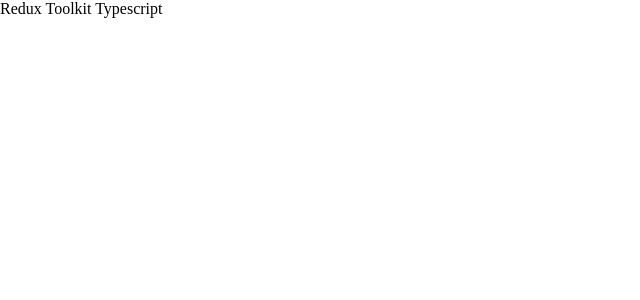
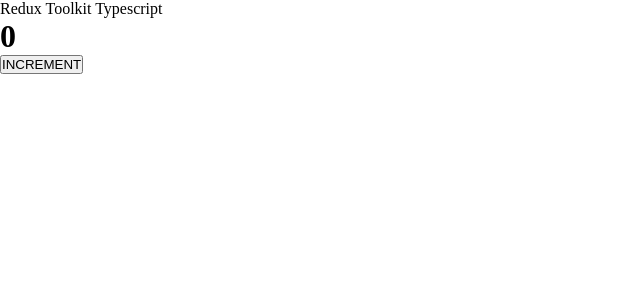
Before and after one commit to Chupriarti/redux-toolkit-typescript, a React (Create React App) app: page / in a window 1280 px wide. Shown: the top 300 px of the page, without its empty margins (0-640 px from the left). Built offline with nearby package versions, Linux system fonts and the light colour scheme.

Commit message:
add example with counter

```diff
--- a/src/App.tsx
+++ b/src/App.tsx
@@ -1,10 +1,18 @@
 import React from 'react';
 import './App.css'
+import { useAppDisptach, useAppSelector } from './hooks/redux';
+import { userSlice } from './store/reducers/UserSlice';
 
 function App() {
+  const {count} = useAppSelector(state => state.userReducer)
+  const {increment} = userSlice.actions
+  const dispatch = useAppDisptach()
+
   return (
     <div>
       Redux Toolkit Typescript
+      <h1>{count}</h1>
+      <button onClick={() => dispatch(increment(10))}>INCREMENT</button>
     </div>
   );
 }
--- a/src/store/reducers/UserSlice.ts
+++ b/src/store/reducers/UserSlice.ts
@@ -1,23 +1,27 @@
-import { createSlice } from "@reduxjs/toolkit";
+import { createSlice, PayloadAction } from "@reduxjs/toolkit";
 import { IUser } from "../../models/IUser";
 
 interface UserState {
     users: IUser[];
     isLoading: boolean;
     error: string;
+    count: number;
 }
 
 const initialState: UserState = {
     users: [],
     isLoading: false,
-    error: ''
+    error: '',
+    count: 0
 }
 
 export const userSlice = createSlice({
     name: 'user',
     initialState,
     reducers: {
-
+        increment(state, action: PayloadAction<number>){
+            state.count += action.payload;
+        }
     }
 })
 
```
